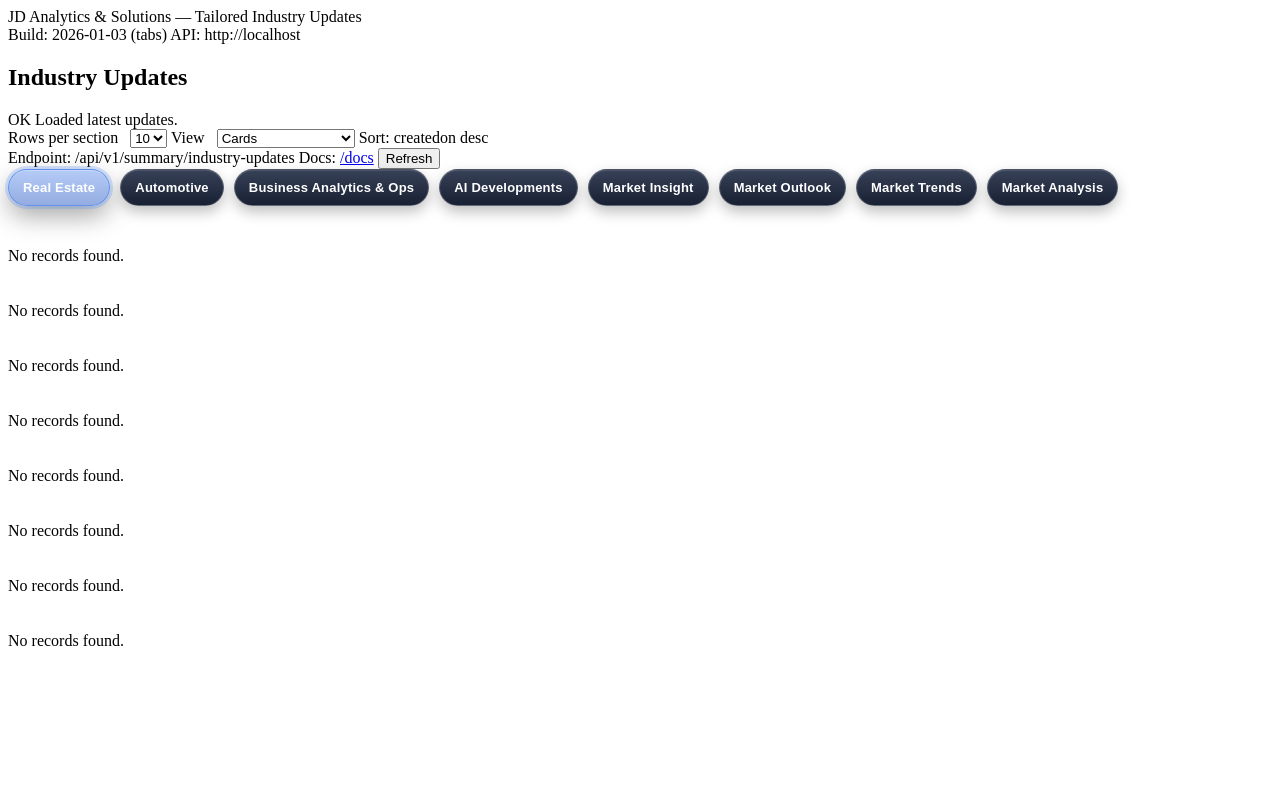
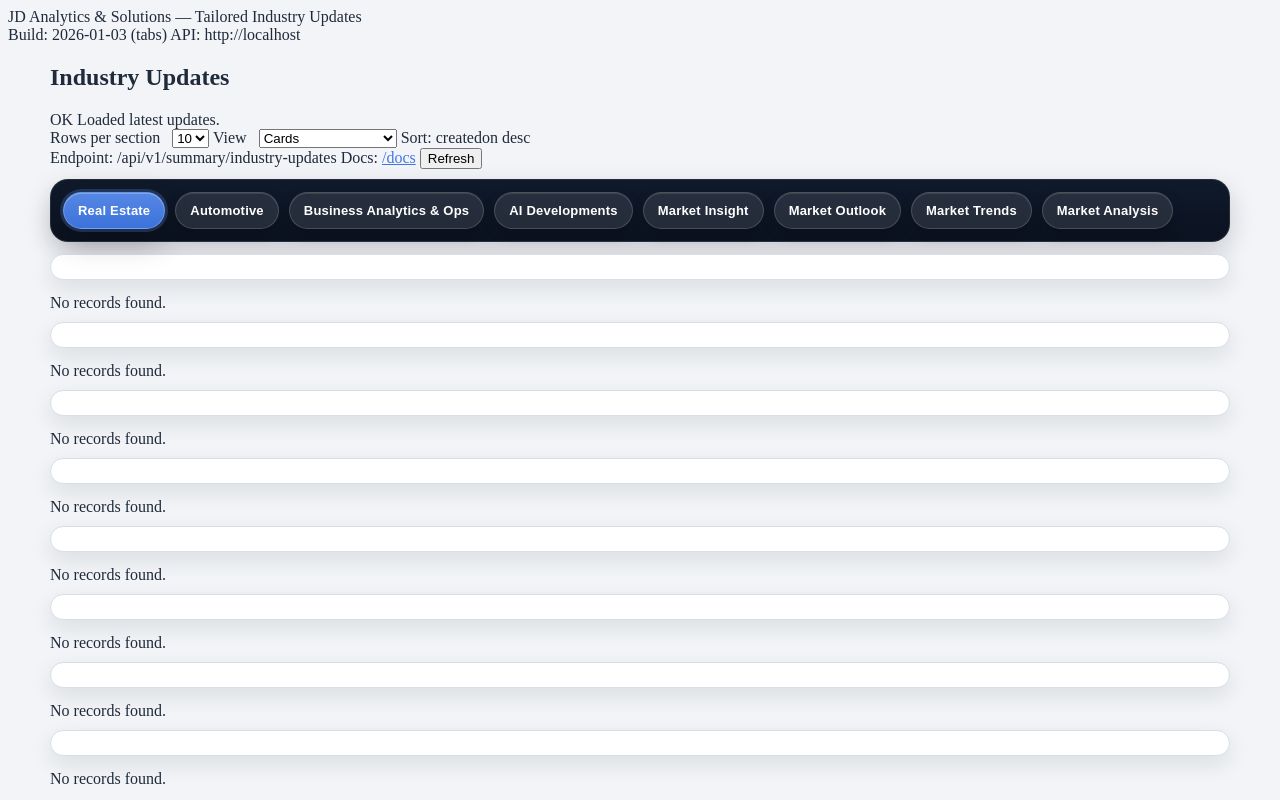
Before and after one commit to jdanalyticsandsolutions/jdas-dashboard, a FastAPI app: page / in a window 1280 px wide. Run offline with FastAPI, Linux system fonts and the light colour scheme.

Commit message:
Update style.css

```diff
--- a/static/style.css
+++ b/static/style.css
@@ -1,13 +1,110 @@
-/* ======================================
-   TABS — Industry (Primary Navigation)
-   Darker, heavier, clearly dominant
-   ====================================== */
+/* =========================================================
+   JDAS — Tailored Industry Updates (Smoother + Framed UI)
+   Goals:
+   - Primary tabs feel dominant (navy)
+   - Subcategory buttons are EASY to read (dark text, light pills)
+   - Everything is framed/paneled for clarity
+   - Accessible focus + hover states
+   ========================================================= */
 
+/* -------------------------
+   Theme tokens
+------------------------- */
+:root{
+  --bg: #f2f4f7;
+  --panel: #ffffff;
+  --panel-2:#f7f9fc;
+
+  --navy-900:#0b1220;
+  --navy-800:#101a2b;
+  --navy-700:#172338;
+
+  --border:#d8dee8;
+  --border-2:#c8d0de;
+
+  --text:#1f2a3a;
+  --muted:#5b6a7d;
+
+  --blue:#5a8dee;
+  --blue-2:#3f78e6;
+
+  --green:#28b37a;
+  --shadow: 0 10px 28px rgba(16,26,43,.12);
+
+  --r-xl: 18px;
+  --r-lg: 14px;
+  --r-md: 12px;
+
+  --pad: 14px;
+}
+
+/* -------------------------
+   Base page defaults
+   (safe even if embedded)
+------------------------- */
+html, body{
+  background: var(--bg);
+  color: var(--text);
+}
+
+*{ box-sizing:border-box; }
+
+a{ color: var(--blue-2); }
+a:hover{ opacity:.9; }
+
+:focus-visible{
+  outline: 3px solid rgba(90,141,238,.45);
+  outline-offset: 2px;
+  border-radius: 10px;
+}
+
+/* Optional: if you have a main wrapper */
+.container,
+main,
+#app,
+.app{
+  max-width: 1180px;
+  margin: 0 auto;
+}
+
+/* -------------------------
+   Framing helpers (optional)
+   Wrap sections in these for even clearer separation:
+   <div class="frame"> ... </div>
+------------------------- */
+.frame{
+  background: var(--panel);
+  border: 1px solid var(--border);
+  border-radius: var(--r-xl);
+  box-shadow: var(--shadow);
+  padding: var(--pad);
+  margin: 12px 0;
+}
+
+.frame--tight{
+  padding: 10px;
+}
+
+.frame__title{
+  font-weight: 800;
+  color: var(--navy-900);
+  letter-spacing: .2px;
+  margin: 0 0 10px 0;
+}
+
+/* -------------------------
+   Primary Tabs (Industry)
+------------------------- */
 .tabs{
   display:flex;
+  flex-wrap:wrap;
   gap:10px;
-  flex-wrap:wrap;
-  margin-bottom: 14px;
+  margin: 10px 0 12px;
+  padding: 12px;
+  background: linear-gradient(180deg, var(--navy-800), var(--navy-900));
+  border: 1px solid rgba(255,255,255,.10);
+  border-radius: var(--r-xl);
+  box-shadow: 0 10px 26px rgba(11,18,32,.18);
 }
 
 .tab{
@@ -16,105 +113,169 @@
   border-radius: 999px;
   padding: 10px 14px;
 
-  /* DARKER base */
-  background: linear-gradient(
-    180deg,
-    rgba(20,32,58,.85),
-    rgba(12,20,40,.95)
-  );
-  border: 1px solid rgba(255,255,255,.22);
+  background: rgba(255,255,255,.10);
+  border: 1px solid rgba(255,255,255,.16);
 
-  color: #fff;
+  color:#fff;
   font-weight: 850;
   font-size: 13px;
   letter-spacing: .2px;
 
   box-shadow:
     inset 0 1px 0 rgba(255,255,255,.10),
-    0 6px 14px rgba(0,0,0,.25);
+    0 6px 14px rgba(0,0,0,.18);
 
   transition:
+    transform .08s ease,
     background .18s ease,
     border-color .18s ease,
-    box-shadow .18s ease,
-    transform .08s ease;
+    box-shadow .18s ease;
 }
 
 .tab:hover{
-  background: linear-gradient(
-    180deg,
-    rgba(30,48,90,.9),
-    rgba(18,30,64,.95)
-  );
+  transform: translateY(-1px);
+  background: rgba(255,255,255,.16);
   border-color: rgba(90,141,238,.55);
-  transform: translateY(-1px);
 }
 
-/* ACTIVE main tab */
 .tab[aria-selected="true"]{
-  background: linear-gradient(
-    180deg,
-    rgba(90,141,238,.45),
-    rgba(60,105,200,.55)
-  );
-  border-color: rgba(90,141,238,.9);
+  background: linear-gradient(180deg, rgba(90,141,238,.95), rgba(63,120,230,.95));
+  border-color: rgba(255,255,255,.22);
 
   box-shadow:
     inset 0 1px 0 rgba(255,255,255,.25),
     0 0 0 3px rgba(90,141,238,.25),
-    0 10px 26px rgba(0,0,0,.35);
+    0 12px 30px rgba(0,0,0,.28);
 }
 
-/* ======================================
-   SUBTABS — Sections (Secondary Controls)
-   Lighter, calmer, clearly subordinate
-   ====================================== */
-
+/* -------------------------
+   Subtabs (Subcategories)
+   Key change: LIGHT surface + DARK text for readability
+------------------------- */
 .subtabs{
   display:flex;
+  flex-wrap:wrap;
   gap:10px;
-  flex-wrap:wrap;
+
+  /* framed strip */
+  padding: 12px;
   margin: 10px 0 14px;
-  padding-bottom: 12px;
-  border-bottom: 1px solid rgba(255,255,255,.08);
+  background: var(--panel);
+  border: 1px solid var(--border);
+  border-radius: var(--r-xl);
+  box-shadow: 0 8px 22px rgba(16,26,43,.10);
 }
 
 .subtab{
   cursor:pointer;
-  border-radius: 14px;
+  border-radius: 999px;
   padding: 8px 12px;
 
-  /* LIGHTER base */
-  background: rgba(255,255,255,.08);
-  border: 1px solid rgba(255,255,255,.18);
+  background: var(--panel-2);
+  border: 1px solid var(--border);
 
-  color: #f4f7fb;
-  font-weight: 700;
+  color: var(--text);
+  font-weight: 800;
   font-size: 12.5px;
 
   box-shadow:
-    inset 0 1px 0 rgba(255,255,255,.12),
-    0 4px 10px rgba(0,0,0,.18);
+    inset 0 1px 0 rgba(255,255,255,.80),
+    0 4px 10px rgba(16,26,43,.10);
 
   transition:
+    transform .08s ease,
     background .15s ease,
     border-color .15s ease,
-    box-shadow .15s ease,
-    transform .08s ease;
+    box-shadow .15s ease;
 }
 
 .subtab:hover{
-  background: rgba(255,255,255,.14);
-  border-color: rgba(255,255,255,.30);
+  transform: translateY(-1px);
+  background: #ffffff;
+  border-color: var(--border-2);
+  box-shadow:
+    inset 0 1px 0 rgba(255,255,255,.90),
+    0 8px 16px rgba(16,26,43,.12);
 }
 
-/* ACTIVE subtab */
 .subtab[aria-selected="true"]{
-  background: rgba(97,208,149,.22);
-  border-color: rgba(97,208,149,.70);
+  background: rgba(40,179,122,.12);
+  border-color: rgba(40,179,122,.55);
+  color: var(--navy-900);
 
   box-shadow:
-    inset 0 1px 0 rgba(255,255,255,.28),
-    0 0 0 2px rgba(97,208,149,.18),
-    0 6px 16px rgba(0,0,0,.22);
+    inset 0 1px 0 rgba(255,255,255,.85),
+    0 0 0 3px rgba(40,179,122,.18),
+    0 10px 22px rgba(16,26,43,.14);
 }
+
+/* If you ever disable a subtab */
+.subtab[aria-disabled="true"],
+.subtab:disabled{
+  opacity:.45;
+  cursor:not-allowed;
+  transform:none;
+}
+
+/* -------------------------
+   Content framing (cards / lists)
+   These help with "nothing is framed in"
+   Use if your view mode uses cards, rows, etc.
+------------------------- */
+
+/* A general results area wrapper (if you have one) */
+.results,
+.cards,
+.list{
+  background: var(--panel);
+  border: 1px solid var(--border);
+  border-radius: var(--r-xl);
+  box-shadow: var(--shadow);
+  padding: var(--pad);
+}
+
+/* Card grid (safe defaults) */
+.cards{
+  display:grid;
+  grid-template-columns: repeat(auto-fit, minmax(260px, 1fr));
+  gap: 12px;
+}
+
+/* Individual card */
+.card{
+  background: #fff;
+  border: 1px solid var(--border);
+  border-radius: var(--r-lg);
+  padding: 12px;
+  box-shadow: 0 8px 18px rgba(16,26,43,.10);
+}
+
+.card h3, .card .title{
+  margin: 0 0 6px 0;
+  font-weight: 900;
+  color: var(--navy-900);
+}
+
+.card .meta{
+  color: var(--muted);
+  font-size: 12px;
+  margin-bottom: 8px;
+}
+
+.card p{
+  margin: 0;
+  color: var(--text);
+  line-height: 1.35;
+}
+
+/* -------------------------
+   Mobile polish
+------------------------- */
+@media (max-width: 520px){
+  .tabs, .subtabs{
+    padding: 10px;
+    gap: 8px;
+  }
+  .tab{ padding: 9px 12px; font-size: 12.5px; }
+  .subtab{ padding: 8px 11px; font-size: 12px; }
+}
```
